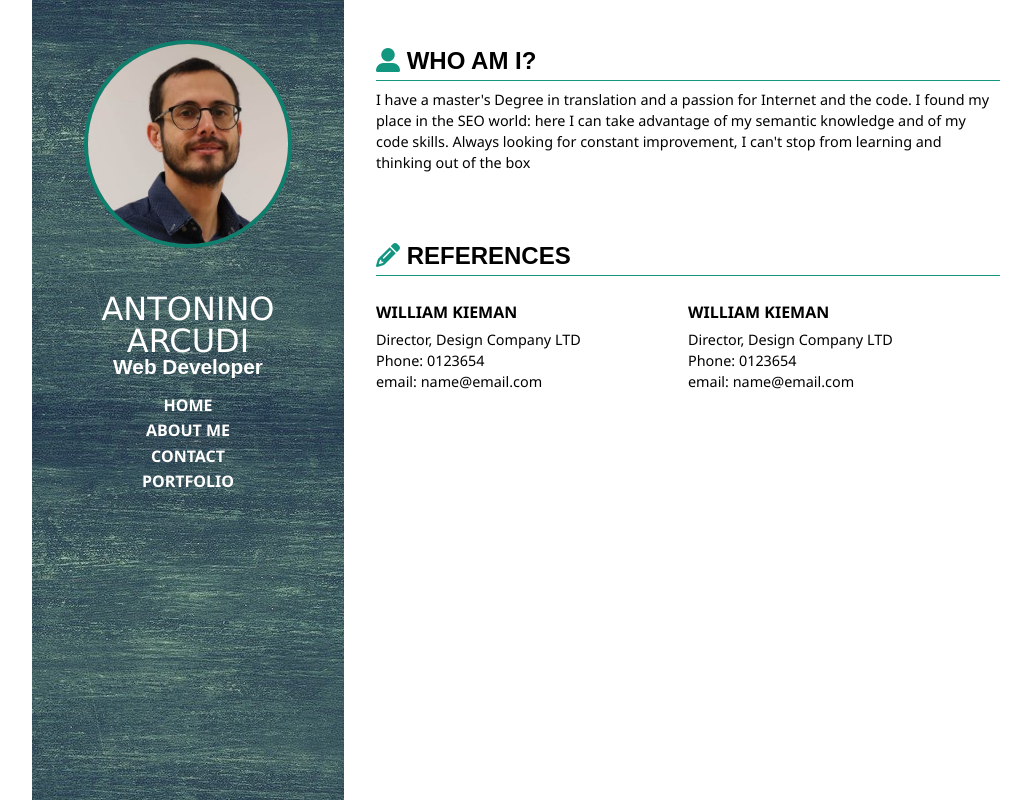
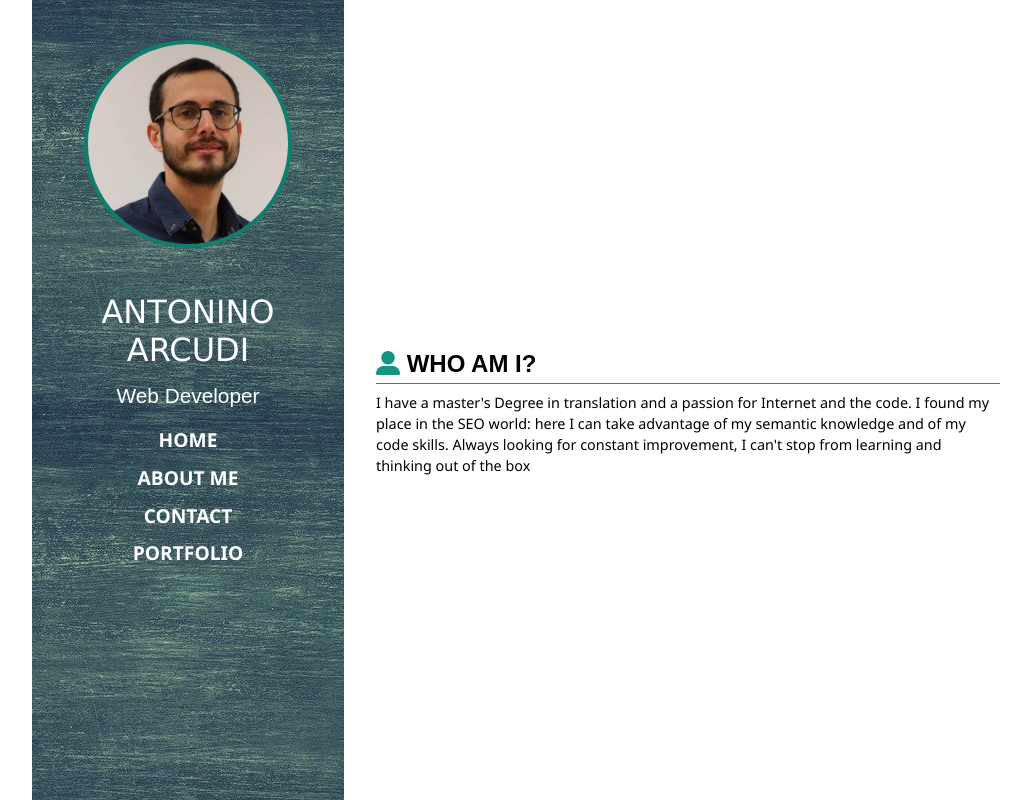
Before and after one commit to antonino-arcudi/antonino-arcudi.github.io, a website: page reindex.html in a window 1280 px wide. Shown: the whole page, without its empty margins (108-1128 px from the left). Drawn offline with Linux system fonts and the light colour scheme.

Commit message:
minor changes to htmk/css

```diff
--- a/reindex.html
+++ b/reindex.html
@@ -15,7 +15,8 @@
         <div>
             <nav class="nav">
                 <img class="image bounce animated" src="img/photo.jpg" alt="Antonino Photo">
-                <h1 class="nav__h1"><span class="first-name ">Antonino</span><br> Arcudi</h1>
+                <h1 class="nav__h1">Antonino<br> Arcudi</h1>
+                <br>
                 <h2 class="nav__h2">Web Developer</h2>
         <!--/* add name and photo on mobile -->
                     <label for="hamburger">&#9776;</label>
@@ -40,24 +41,6 @@
                 Always looking for constant improvement, I can't stop from learning and thinking out of the box</p>
         </div>
     </section>
-    <section id="references">
-        <h2 class="section__h2"><i class="fas icon-right fa-pencil-alt"></i> References</h2>
-        <hr>
-        <div class="refs">
-            <div>
-                <h3>William Kieman</h3>
-                <p>Director, Design Company LTD<br>
-                Phone: 0123654<br>
-                email: name@email.com</p>
-                </div>
-            <div>
-                <h3>William Kieman</h3>
-                <p>Director, Design Company LTD<br>
-                Phone: 0123654<br>
-                email: name@email.com</p>
-            </div>
-        </div>
-        </section>
     </div>
 </div>
 </body>
--- a/sass/remain.scss
+++ b/sass/remain.scss
@@ -136,6 +136,7 @@ body {
 
 /*    box-shadow: 0 3px 5px -1px rgba(0,0,0,0.4); */
     &__h1 {
+        line-height:1.2;
         font-size: 2em;
         font-weight: 100;
         font-family: 'Lucida Sans', 'Lucida Sans Regular', 'Lucida Grande', 'Lucida Sans Unicode', Geneva, Verdana, sans-serif;
@@ -145,6 +146,7 @@ body {
     &__h2 {
         text-transform: capitalize;
         font-size: 1.3em;
+        font-weight: 200;
         font-family: Arial, Helvetica, sans-serif;
         color: $color-prim;
     }
@@ -160,9 +162,9 @@ body {
         & > li > a {
             text-decoration: none;
             text-transform: uppercase;
-            padding: 0.2em 0.2em 0.2em 0.2em;
+            padding: 0.4em 0.2em 0.4em 0.2em;
             font-weight: bold;
-            /*font-size:1.3em;*/
+            font-size:1.2em;
             display:block;
             color:$color-prim;
             &:hover {
@@ -198,7 +200,7 @@ body {
    min-height:100vh;
    display: flex;
    flex-direction: column;
- /*  justify-content:center; */
+   justify-content:center;
 }
 
 hr {
@@ -382,7 +384,7 @@ ul.n-item li::before {
         text-transform: uppercase;
         display:inline-block;
         vertical-align: middle;
-        line-height: 1;
+        line-height: 2.6em;
     }
     &__h2 {
         display:none;
@@ -396,7 +398,7 @@ ul.n-item li::before {
         background:$darker-color-sec;
         font-style: normal;
         font-size: 1.2em;
-        padding: 10px;
+        padding: 11px;
         float: right;
         }
     & > ul {
@@ -429,7 +431,8 @@ ul.n-item li::before {
   }
 }
 
+
+/* portfolio, choose images, add text */
+/* animation to menu */
 /* check ipad version */
 /* check nav bar on ipad */
-/* spacing menu text */
-/* removing span*/
```
Also changed, not shown: about.html (+2 -1 lines), contact.html (+19 -1 lines), styles/restyle.css, 1 other file.
